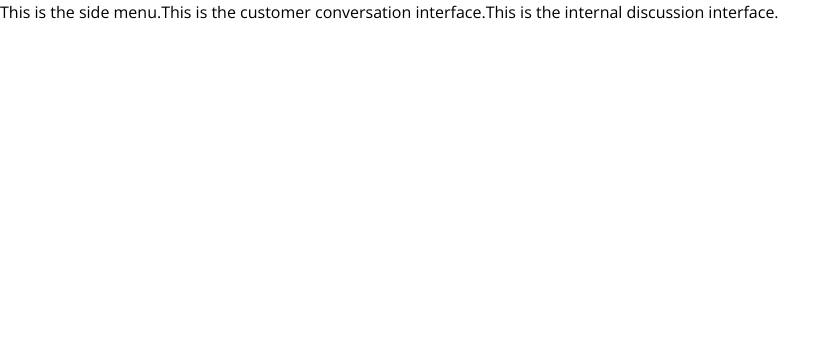
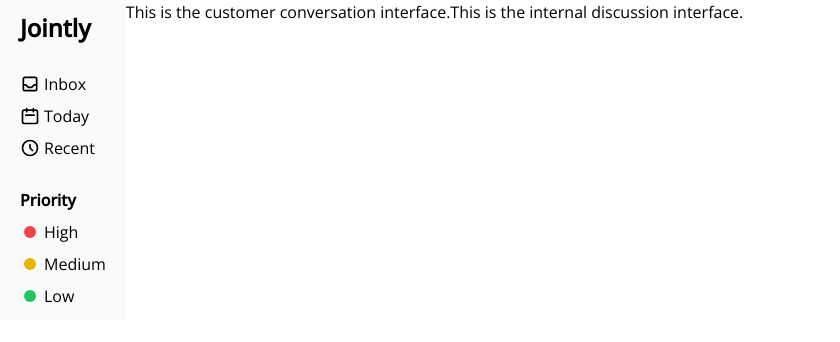
Before and after one commit to RogelioCamargo/jointly, a React (Create React App) app in the folder frontend/: page / in a window 1280 px wide. Shown: the top 342 px of the page, without its empty margins (0-840 px from the left). Built offline with nearby package versions, Linux system fonts and the light colour scheme.

Commit message:
Get basic html structure and css styling for side menu

```diff
--- a/frontend/src/components/SideMenu/SideMenu.jsx
+++ b/frontend/src/components/SideMenu/SideMenu.jsx
@@ -2,8 +2,94 @@
 
 const SideMenu = () => {
 	return (
-		<div>This is the side menu.</div>
-	)
-}
+		<aside className="side-menu py-3 px-5 bg-gray-50 h-full">
+			<h1 className="font-bold text-2xl">Jointly</h1>
+			<div className="mt-7">
+				<ul className="grid gap-2">
+					<li className="flex items-center">
+						<span className="mr-1">
+							<svg
+								xmlns="http://www.w3.org/2000/svg"
+								className="h-5 w-5"
+								fill="none"
+								viewBox="0 0 24 24"
+								stroke="currentColor"
+								strokeWidth={2}
+							>
+								<path
+									strokeLinecap="round"
+									strokeLinejoin="round"
+									d="M20 13V6a2 2 0 00-2-2H6a2 2 0 00-2 2v7m16 0v5a2 2 0 01-2 2H6a2 2 0 01-2-2v-5m16 0h-2.586a1 1 0 00-.707.293l-2.414 2.414a1 1 0 01-.707.293h-3.172a1 1 0 01-.707-.293l-2.414-2.414A1 1 0 006.586 13H4"
+								/>
+							</svg>
+						</span>
+						<span>Inbox</span>
+					</li>
+					<li className="flex items-center">
+						<span className="mr-1">
+							<svg
+								xmlns="http://www.w3.org/2000/svg"
+								className="h-5 w-5"
+								fill="none"
+								viewBox="0 0 24 24"
+								stroke="currentColor"
+								strokeWidth={2}
+							>
+								<path
+									strokeLinecap="round"
+									strokeLinejoin="round"
+									d="M8 7V3m8 4V3m-9 8h10M5 21h14a2 2 0 002-2V7a2 2 0 00-2-2H5a2 2 0 00-2 2v12a2 2 0 002 2z"
+								/>
+							</svg>
+						</span>
+						<span>Today</span>
+					</li>
+					<li className="flex items-center">
+						<span className="mr-1">
+							<svg
+								xmlns="http://www.w3.org/2000/svg"
+								className="h-5 w-5"
+								fill="none"
+								viewBox="0 0 24 24"
+								stroke="currentColor"
+								strokeWidth={2}
+							>
+								<path
+									strokeLinecap="round"
+									strokeLinejoin="round"
+									d="M12 8v4l3 3m6-3a9 9 0 11-18 0 9 9 0 0118 0z"
+								/>
+							</svg>
+						</span>
+						<span>Recent</span>
+					</li>
+				</ul>
+			</div>
+			<div className="mt-7">
+				<h2 className="font-bold mb-2">Priority</h2>
+				<ul className="grid gap-2">
+					<li className="flex items-center">
+						<span className="mr-1 w-5 h-5 flex justify-center items-center">
+							<div className="bg-red-500 w-3 h-3 rounded-full"></div>
+						</span>
+						<span>High</span>
+					</li>
+					<li className="flex items-center">
+						<span className="mr-1 w-5 h-5 flex justify-center items-center">
+							<div className="bg-yellow-500 w-3 h-3 rounded-full"></div>
+						</span>
+						<span>Medium</span>
+					</li>
+					<li className="flex items-center">
+						<span className="mr-1 w-5 h-5 flex justify-center items-center">
+							<div className="bg-green-500 w-3 h-3 rounded-full"></div>
+						</span>
+						<span>Low</span>
+					</li>
+				</ul>
+			</div>
+		</aside>
+	);
+};
 
 export default SideMenu;
```
